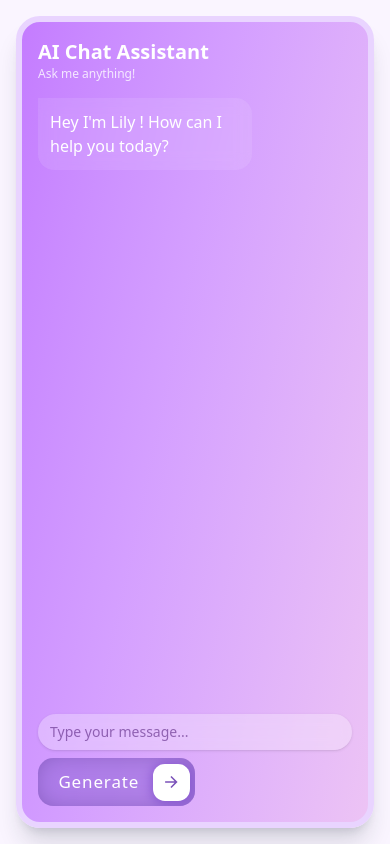
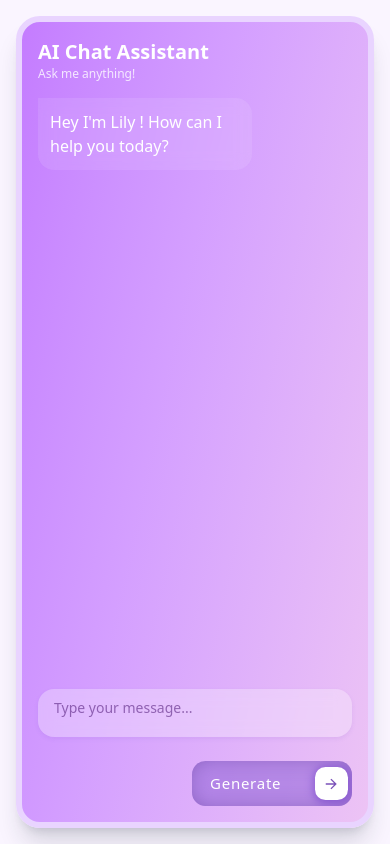
Before and after one commit to lakshaygupta2004/Lily-Ai-Chatbot, a React (Vite) app in the folder frontend/: page / in a window 390 px wide. Built offline with nearby package versions, Linux system fonts and the light colour scheme; no server answers; the HTML template or start-up script is replaced by a standard one.

Commit message:
frontend responsive 2

```diff
--- a/frontend/src/App.jsx
+++ b/frontend/src/App.jsx
@@ -93,11 +93,12 @@ function App() {
                   }`}
                 >
                   <div
-                    className={`max-w-[70%] hover:scale-102 transition-all ease rounded-2xl p-3 ${
+                    className={`max-w-[70%] chat-message hover:scale-102 transition-all ease rounded-2xl p-3 ${
                       chat.role === "user"
                         ? "bg-white/20 backdrop-blur-sm text-white rounded-tr-none"
                         : "bg-white/10 backdrop-blur-sm text-white rounded-tl-none"
                     }`}
+                    style={{ wordBreak: "break-word" }}
                   >
                     {chat.content}
                   </div>
@@ -135,14 +136,14 @@ function App() {
             {/* Input Form - adjust spacing */}
             <form
               onSubmit={handleSubmit}
-              className="flex flex-wrap gap-2 md:gap-4"
+              className="flex flex-col gap-6 md:gap-3 w-full"
             >
-              <input
-                type="text"
+              <textarea
                 value={message}
                 onChange={(e) => setMessage(e.target.value)}
                 disabled={isLoading}
-                className={`flex-1 rounded-full text-wrap px-3 md:px-4 py-2 text-sm md:text-base bg-white/30 backdrop-blur-sm focus:outline-none focus:border-white/40 text-[#7c4b88] placeholder-purple-950/50 shadow-sm transition-all duration-300 ${
+                rows="1"
+                className={`w-full rounded-xl text-wrap px-3 md:px-4 py-2 text-sm md:text-base bg-white/30 backdrop-blur-sm focus:outline-none focus:border-white/40 text-[#7c4b88] placeholder-purple-950/50 shadow-sm transition-all duration-300 ${
                   isLoading
                     ? "opacity-50 cursor-not-allowed"
                     : "hover:bg-white/40 hover:scale-101"
--- a/frontend/src/app.css
+++ b/frontend/src/app.css
@@ -1,8 +1,6 @@
 @import "tailwindcss";
-/* Defines the keyframes for the animation.
-  It animates the vertical background-position from top (0%) to bottom (100%) and back again,
-  creating a smooth, continuous "flowing down" effect.
-*/
+
+/* Background Gradient Animation */
 @keyframes gradient-flow-down {
   0% {
     background-position: 50% 0%;
@@ -15,32 +13,58 @@
   }
 }
 
-/* This class applies the animation to any element.
-*/
 .animated-gradient {
-  /* We set the background size to be twice as tall as the element.
-    This gives the gradient "room" to move up and down within the container.
-  */
   background-size: 100% 200%;
-
-  /* Apply the animation defined above.
-    - 'gradient-flow-down' is the name of our @keyframes rule.
-    - '6s' is the duration of one animation cycle.
-    - 'ease' makes the animation start and end smoothly.
-    - 'infinite' makes the animation loop forever.
-  */
   animation: gradient-flow-down 6s ease infinite;
 }
 
+/* Hide Scrollbar */
+::-webkit-scrollbar {
+  display: none;
+}
 
-/* From Uiverse.io by adamgiebl */
+/* Chat Messages */
+.chat-message {
+  word-break: break-word;
+  overflow-wrap: break-word;
+  white-space: pre-wrap;
+  hyphens: auto;
+}
+
+/* Input Textarea */
+textarea {
+  transition: all 0.4s cubic-bezier(0.4, 0, 0.2, 1);
+  box-shadow: 0 2px 4px rgba(115, 82, 199, 0.1);
+  border-radius: 1rem;
+  min-height: 3rem;
+  height: 3rem;
+  padding: 0.5rem 1rem;
+  transform-origin: bottom;
+  white-space: pre-wrap;
+  overflow-wrap: break-word;
+  word-wrap: break-word;
+  word-break: break-word;
+  line-height: 1.5;
+  resize: none;
+  background-color: rgba(255, 255, 255, 0.3);
+  backdrop-filter: blur(8px);
+}
+
+textarea:focus {
+  box-shadow: 0 8px 16px rgba(115, 82, 199, 0.15);
+  outline: none;
+  min-height: 4.5rem;
+  height: 5.5rem;
+  padding: 0.75rem 1.25rem;
+}
+
+/* Submit Button */
 .cssbuttons-io-button {
   background: #9365d991;
   color: white;
   font-family: inherit;
-  padding: 0.35em;
-  padding-left: 1.2em;
-  font-size: 17px;
+  padding: 0.35em 3.3em 0.35em 1.2em;
+  font-size: 15px;
   font-weight: 500;
   border-radius: 0.9em;
   border: none;
@@ -50,14 +74,15 @@
   box-shadow: inset 0 0 1.6em -0.6em #714da6;
   overflow: hidden;
   position: relative;
-  height: 2.8em;
-  padding-right: 3.3em;
+  height: 3em;
   cursor: pointer;
+  width: 9rem;
+  margin-left: auto;
+  transition: all 0.3s ease;
 }
 
 .cssbuttons-io-button .icon {
   background: white;
-  margin-left: 1em;
   position: absolute;
   display: flex;
   align-items: center;
@@ -67,7 +92,8 @@
   border-radius: 0.7em;
   box-shadow: 0.1em 0.1em 0.6em 0.2em #8b5cd1;
   right: 0.3em;
-  transition: all 0.3s;
+
+  transition: all 0.3s ease;
 }
 
 .cssbuttons-io-button:hover .icon {
@@ -76,7 +102,7 @@
 
 .cssbuttons-io-button .icon svg {
   width: 1.1em;
-  transition: transform 0.3s;
+  transition: transform 0.3s ease;
   color: #7b52b9;
 }
 
@@ -85,9 +111,13 @@
 }
 
 .cssbuttons-io-button:active .icon {
-  transform: scale(0.90);
+  transform: scale(0.95);
 }
 
-::-webkit-scrollbar{
-  display: none;
+/* Mobile Styles */
+@media (max-width: 768px) {
+  .cssbuttons-io-button {
+    margin-left: auto;
+    width: 10rem;
+  }
 }
```
